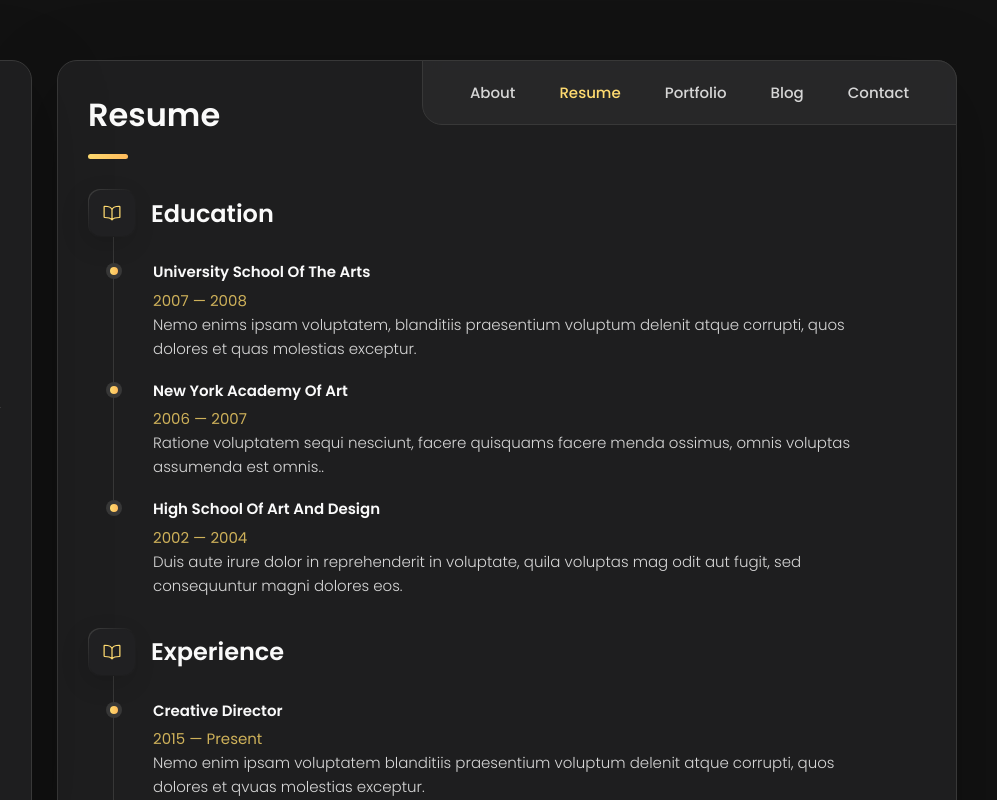
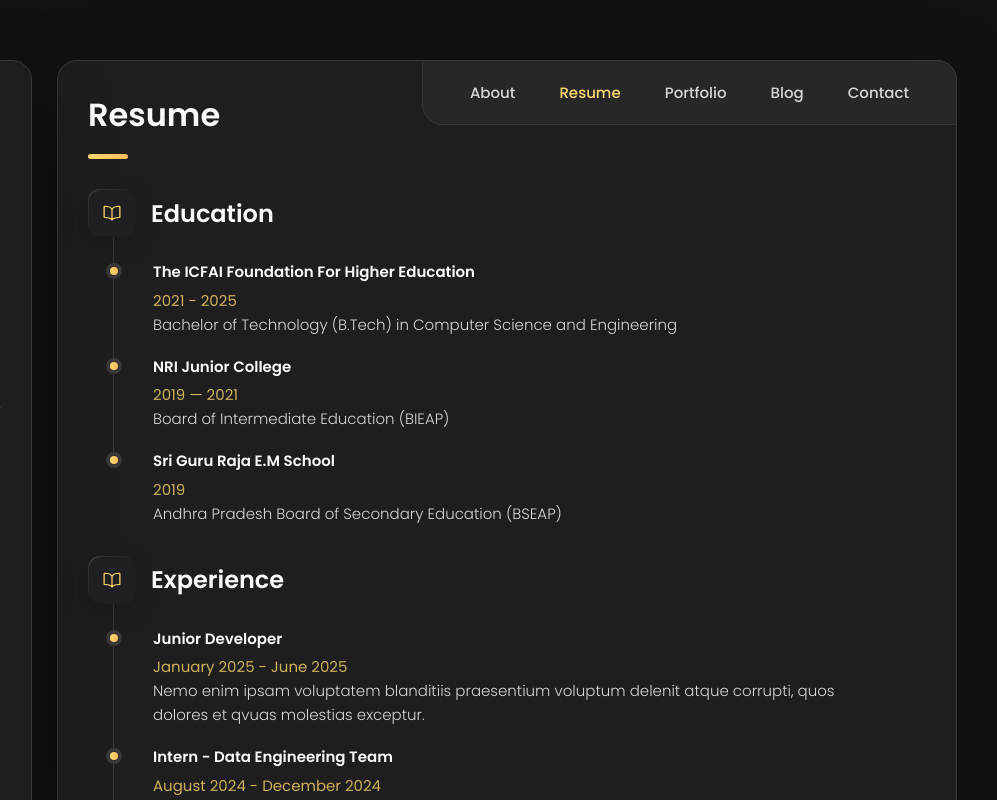
Before and after one commit to Prashanthbadri112/badri-dev, a plain HTML site: page index.html in a window 1280 px wide. Both pictures are taken after a click on the button "Resume". Shown: the top 800 px of the page, 283-1280 px from the left. Drawn offline with nearby package versions, Linux system fonts and the light colour scheme.

Commit message:
made few changes in the resume

```diff
--- a/index.html
+++ b/index.html
@@ -532,41 +532,36 @@
 
             <li class="timeline-item">
 
-              <h4 class="h4 timeline-item-title">University school of the arts</h4>
+              <h4 class="h4 timeline-item-title">The ICFAI Foundation for Higher Education</h4>
 
-              <span>2007 — 2008</span>
+              <span>2021 - 2025</span>
 
               <p class="timeline-text">
-                Nemo enims ipsam voluptatem, blanditiis praesentium voluptum delenit atque corrupti, quos dolores et
-                quas molestias
-                exceptur.
+                Bachelor of Technology (B.Tech) in Computer Science and Engineering
               </p>
 
             </li>
 
             <li class="timeline-item">
 
-              <h4 class="h4 timeline-item-title">New york academy of art</h4>
+              <h4 class="h4 timeline-item-title">NRI Junior College</h4>
 
-              <span>2006 — 2007</span>
+              <span>2019 — 2021</span>
 
               <p class="timeline-text">
-                Ratione voluptatem sequi nesciunt, facere quisquams facere menda ossimus, omnis voluptas assumenda est
-                omnis..
+                Board of Intermediate Education (BIEAP)
               </p>
 
             </li>
 
             <li class="timeline-item">
 
-              <h4 class="h4 timeline-item-title">High school of art and design</h4>
+              <h4 class="h4 timeline-item-title">Sri Guru Raja E.M School</h4>
 
-              <span>2002 — 2004</span>
+              <span>2019</span>
 
               <p class="timeline-text">
-                Duis aute irure dolor in reprehenderit in voluptate, quila voluptas mag odit aut fugit, sed consequuntur
-                magni dolores
-                eos.
+               Andhra Pradesh Board of Secondary Education (BSEAP)
               </p>
 
             </li>
@@ -589,9 +584,9 @@
 
             <li class="timeline-item">
 
-              <h4 class="h4 timeline-item-title">Creative director</h4>
+              <h4 class="h4 timeline-item-title">Junior Developer</h4>
 
-              <span>2015 — Present</span>
+              <span>January 2025 - June 2025</span>
 
               <p class="timeline-text">
                 Nemo enim ipsam voluptatem blanditiis praesentium voluptum delenit atque corrupti, quos dolores et qvuas
@@ -603,9 +598,9 @@
 
             <li class="timeline-item">
 
-              <h4 class="h4 timeline-item-title">Art director</h4>
+              <h4 class="h4 timeline-item-title">Intern - Data Engineering Team</h4>
 
-              <span>2013 — 2015</span>
+              <span>August 2024 - December 2024</span>
 
               <p class="timeline-text">
                 Nemo enims ipsam voluptatem, blanditiis praesentium voluptum delenit atque corrupti, quos dolores et
@@ -617,9 +612,9 @@
 
             <li class="timeline-item">
 
-              <h4 class="h4 timeline-item-title">Web designer</h4>
+              <h4 class="h4 timeline-item-title">Intern - DeeP Learning</h4>
 
-              <span>2010 — 2013</span>
+              <span>June 2023 - July 2023</span>
 
               <p class="timeline-text">
                 Nemo enims ipsam voluptatem, blanditiis praesentium voluptum delenit atque corrupti, quos dolores et
```
